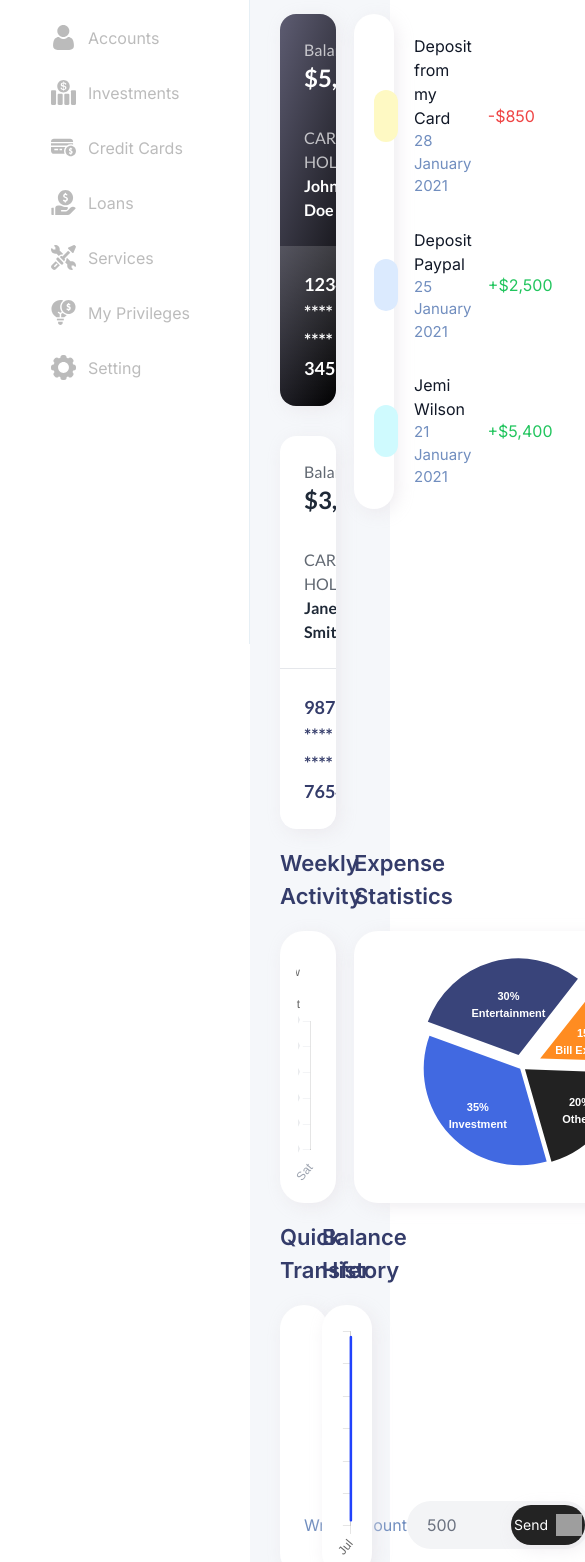
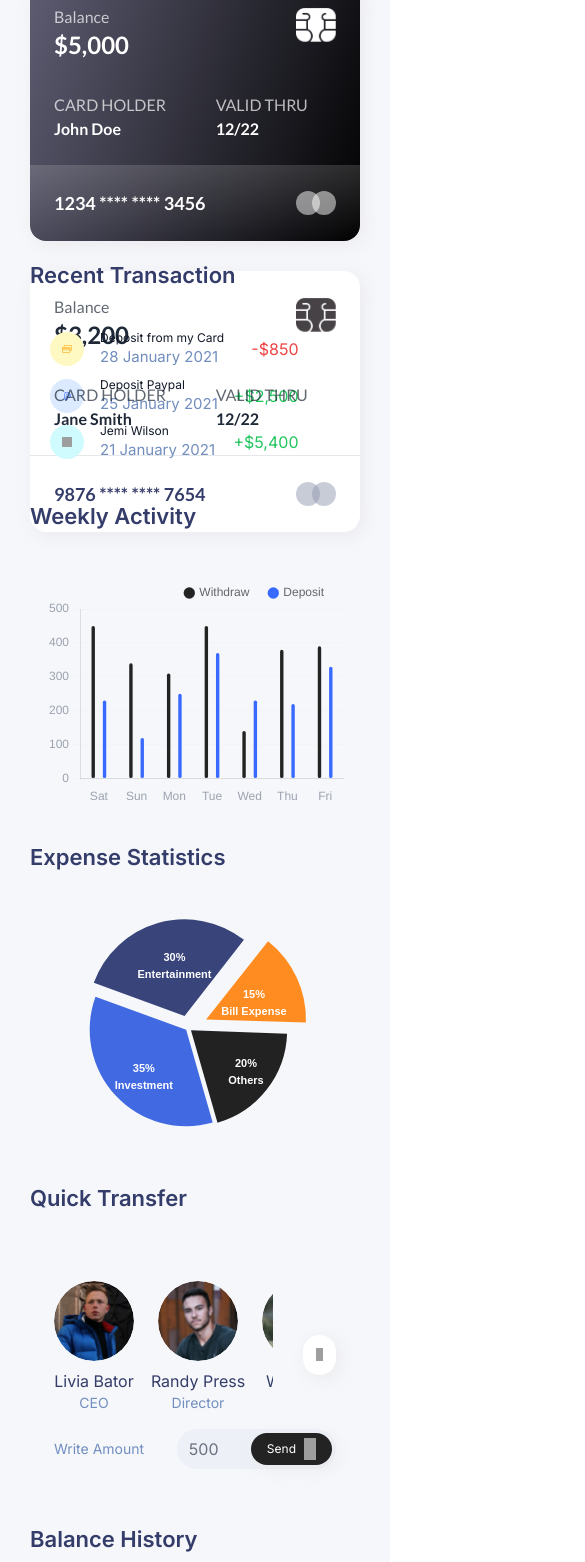
Before and after one commit to ManishSinghCoder/SoarFrontEndTask, a React (Create React App) app: page /dashboard in a window 390 px wide. Shown: the part 200-1762 px from the top of the page, 585 px wide, since content can reach past the window. Built offline with nearby package versions, Linux system fonts and the light colour scheme; grey boxes are pictures that could not be loaded.

Commit message:
responseive design added

```diff
--- a/src/App.tsx
+++ b/src/App.tsx
@@ -32,7 +32,7 @@ function App() {
   const { pathname } = location
   return (
     <div className="flex flex-column justify-content-center align-items-center">
-      <div className="flex flex-col absolute right-0 w-[calc(100%-250px)] bg-[#F5F7FA]">
+      <div className="flex flex-col absolute right-0 w-full xl:w-[calc(100%-250px)] bg-[#F5F7FA]">
         <Header pathname={pathname} navItems={navItems} />
         <Routes>
           <Route path="/dashboard" element={<Dashboard />} />
@@ -40,7 +40,7 @@ function App() {
           <Route path="/setting" element={<Setting />} />
         </Routes>
       </div>
-      <SideBar pathname={pathname} navItems={navItems} />
+      {/* <SideBar pathname={pathname} navItems={navItems} /> */}
     </div>
   )
 }
--- a/src/component/dashboard/index.tsx
+++ b/src/component/dashboard/index.tsx
@@ -26,42 +26,48 @@ const Dashboard: React.FC = () => {
 
   return (
     <div className="w-full flex flex-col gap-[18px] p-[30px]">
-      <div className="w-full flex justify-around gap-[18px]">
-        <div className="w-[70%] flex flex-col gap-[18px]">
-          <div className="flex justify-between items-center ">
+      <div className="w-full flex flex-col md:flex-row justify-center gap-[18px] items-stretch">
+        <div className="w-[100%] md:w-[70%] flex flex-col gap-[18px] ">
+          <div className="flex justify-between items-center">
             <h2 className="heading-text">My Cards</h2>
             <button className="hover:text-indigo-600 font-medium text-primary-text-color">
               See All
             </button>
           </div>
-          <MyCards cards={cards} />
+          <div className="flex-1 max-h-[260px] w-full ">
+            <MyCards cards={cards} />
+          </div>
         </div>
-        <div className="w-[22%] flex flex-col gap-[18px]">
+
+        <div className="w-[100%] md:w-[22%] flex flex-col gap-[18px]">
           <div className="flex justify-between items-center">
             <h2 className="heading-text">Recent Transaction</h2>
           </div>
-          <RecentTransactions />
+          <div className="flex-1 bg-transparent  md:bg-white rounded-3xl p-[20px] flex items-center max-h-[260px]">
+            <RecentTransactions />
+          </div>
         </div>
       </div>
-      <div className="w-full flex justify-around gap-[18px]">
-        <div className="w-[70%] flex flex-col gap-[18px]">
+
+      <div className="w-full flex   flex-col md:flex-row justify-center gap-[18px]">
+        <div className=" w-[100%] md:w-[70%] flex flex-col gap-[18px]">
           <h2 className="heading-text">Weekly Activity</h2>
           <DepositWithdrawChart />
         </div>
 
-        <div className="w-[22%] flex flex-col gap-[18px]">
+        <div className=" w-[100%] md:w-[22%]  flex flex-col gap-[18px]">
           <h2 className="heading-text">Expense Statistics</h2>
           <ExpensePieChart />
         </div>
       </div>
-      <div className="w-full flex justify-around gap-[18px]">
-        <div className="w-[30%] flex flex-col gap-[18px]">
+      <div className="w-full flex  flex-col md:flex-row justify-center gap-[18px]">
+        <div className="w-[100%] md:w-[30%] flex flex-col gap-[18px]">
           <div className="flex justify-between items-center">
             <h2 className="heading-text">Quick Transfer</h2>
           </div>
           <QuickTransfer />
         </div>
-        <div className="w-[62%] flex flex-col gap-[18px]">
+        <div className=" w-[100%] md:w-[62%] flex flex-col gap-[18px]">
           <h2 className="heading-text">Balance History</h2>
           <MonthlyDataChart />
         </div>
--- a/src/component/depositWithdrawBarChart/index.tsx
+++ b/src/component/depositWithdrawBarChart/index.tsx
@@ -126,7 +126,7 @@ const DepositWithdrawChart: React.FC = () => {
   }, [])
 
   return (
-    <div className="w-full h-[17rem] p-4 bg-white rounded-3xl shadow-custom-card">
+    <div className="w-full h-[17rem] p-4  bg-transparent  md:bg-white rounded-3xl md:shadow-custom-card">
       <canvas ref={canvasRef}></canvas>
     </div>
   )
--- a/src/component/expensePieChart/index.tsx
+++ b/src/component/expensePieChart/index.tsx
@@ -94,7 +94,7 @@ const ExpensePieChart: React.FC = () => {
   }, [])
 
   return (
-    <div className="w-[350px] h-[17rem] flex justify-center pr-[14px] bg-white rounded-3xl shadow-custom-card">
+    <div className="w-[100%] h-[17rem] flex justify-center items-center pr-[14px] bg-transparent  md:bg-white rounded-3xl md:shadow-custom-card">
       <canvas ref={chartRef}></canvas>
     </div>
   )
--- a/src/component/monthlyDataAreaChart/index.tsx
+++ b/src/component/monthlyDataAreaChart/index.tsx
@@ -83,7 +83,7 @@ const MonthlyDataChart = () => {
   }, [])
 
   return (
-    <div className="w-full h-[17rem] p-4 bg-white rounded-3xl shadow-custom-card">
+    <div className="w-full h-[17rem] p-4  bg-transparent  md:bg-white rounded-3xl md:shadow-custom-card">
       <canvas ref={chartRef} />
     </div>
   )
--- a/src/component/myCards/index.tsx
+++ b/src/component/myCards/index.tsx
@@ -47,7 +47,7 @@ const MyCards: React.FC<CardProps> = ({ cards }) => {
               />
             </div>
 
-            <div className="w-[80%] flex justify-between items-start  ">
+            <div className=" w-[90%] md:w-[80%] flex justify-between items-start  ">
               <div>
                 <p className="text-md opacity-70  font-lato font-[400]">CARD HOLDER</p>
                 <p className="text-md  font-lato font-[600]">{card.name}</p>
--- a/src/component/quickTransfer/index.tsx
+++ b/src/component/quickTransfer/index.tsx
@@ -84,7 +84,7 @@ const QuickTransfer = () => {
   }
 
   return (
-    <div className="bg-white rounded-3xl h-[17rem] py-12 px-6 shadow-custom-card">
+    <div className=" bg-transparent  md:bg-white rounded-3xl h-[17rem] py-12 px-6 md:shadow-custom-card">
       <div>
         <div className="flex items-center justify-evenly gap-[30px]">
           {showLeft && (
@@ -147,20 +147,20 @@ const QuickTransfer = () => {
         </div>
       </div>
       <div className="flex items-center justify-between">
-        <p className="text-nowrap font-inter font-[400] text-secondary-text-color">
+        <p className="text-nowrap text-sm md:text-md font-inter font-[400] text-secondary-text-color">
           Write Amount
         </p>
-        <div className="flex items-center  h-12 p-1 bg-gray-100 rounded-full">
+        <div className="flex items-center  h-10 md:h-12 p-1 bg-[#EDF1F7] rounded-full">
           <input
             type="text"
             value={amount}
             onChange={(e) => setAmount(e.target.value)}
-            className="flex-1 font-inter px-4 text-gray-500 font-medium bg-transparent outline-none w-[100px]"
+            className="flex-1 font-inter px-2 md:px-4 text-gray-500 font-medium bg-transparent outline-none w-[70px] md:w-[100px]"
             placeholder="Enter amount"
           />
           <button className="bg-[#232323] shadow-custom-black-card text-white py-2 px-4 rounded-full flex items-center justify-center space-x-2 h-full hover:bg-gray-700">
-            <span className="font-medium text-sm font-inter">Send</span>
-            <img src={sendIcon} className="w-[26px] h-[22px]" alt="sendIcon" />
+            <span className="font-medium  text-xs md:text-sm font-inter">Send</span>
+            <img src={sendIcon} className=" w-[12px] md:w-[26px] h-[22px]" alt="sendIcon" />
           </button>
         </div>
       </div>
--- a/src/component/recentTransection/index.tsx
+++ b/src/component/recentTransection/index.tsx
@@ -34,14 +34,20 @@ export default function RecentTransactions() {
   ]
 
   return (
-    <div className="bg-white rounded-3xl p-[20px] shadow-custom-card  flex flex-col gap-[30px]">
+    <div className="  rounded-3xl  flex flex-col gap-2">
       {transactions.map((transaction) => (
         <div key={transaction.id} className="flex items-center gap-4">
           <div className={`${transaction.iconBg} p-3 rounded-full`}>
-            <img src={transaction.icon} className='w-[28px] h-[28px]' alt={transaction.icon} />
+            <img
+              src={transaction.icon}
+              className="w-[10px] h-[10px]"
+              alt={transaction.icon}
+            />
           </div>
           <div className="flex-1">
-            <p className="text-gray-900 font-inter font-[500]">{transaction.title}</p>
+            <p className="text-gray-900 text-xs  font-inter font-[500]  ">
+              {transaction.title}
+            </p>
             <p className="text-[15px] text-secondary-text-color font-inter">
               {transaction.date}
             </p>
```
